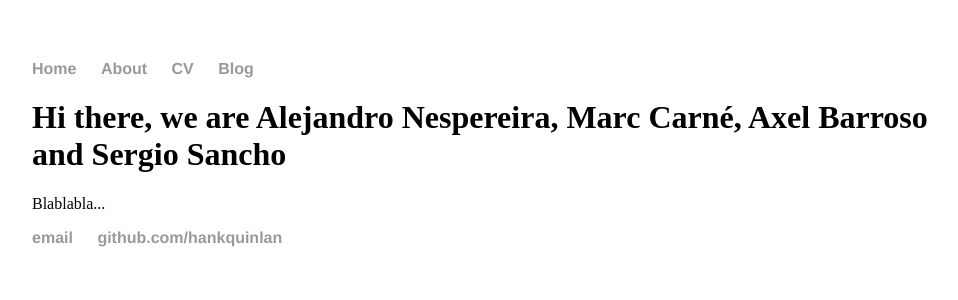
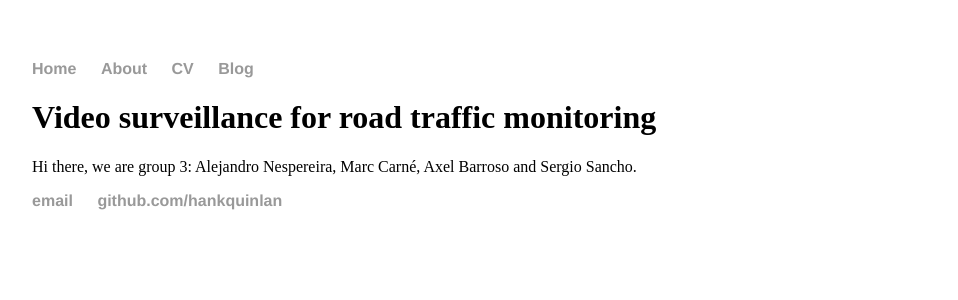
Before and after one commit to m4-team3-2016/m4-team3-2016.github.io, a Jekyll site: the page built from index.html, in a window 1280 px wide. Shown: the top 300 px of the page, without its empty margins (160-1118 px from the left). Built offline with Jekyll 4.4.1, drawn with Linux system fonts in a browser that asks for light colours.

Commit message:
Update index.html

```diff
--- a/index.html
+++ b/index.html
@@ -1,8 +1,8 @@
 ---
 layout: default
-title: M4, Group 3
+title: M4. Video Analysis, group 3
 ---
 <div class="blurb">
-	<h1>Hi there, we are Alejandro Nespereira, Marc Carné, Axel Barroso and Sergio Sancho</h1>
-	<p>Blablabla...</a></p>
+	<h1>Video surveillance for road traffic monitoring</h1>
+	<p>Hi there, we are group 3: Alejandro Nespereira, Marc Carné, Axel Barroso and Sergio Sancho.</a></p>
 </div><!-- /.blurb -->
```
